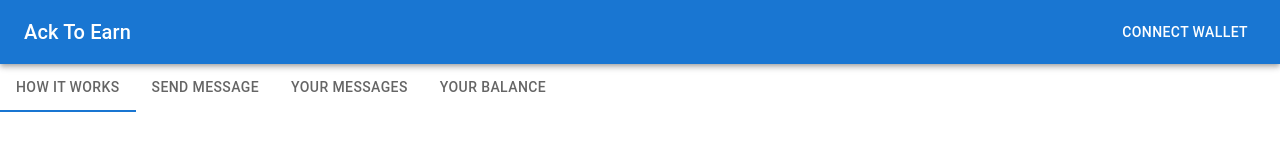
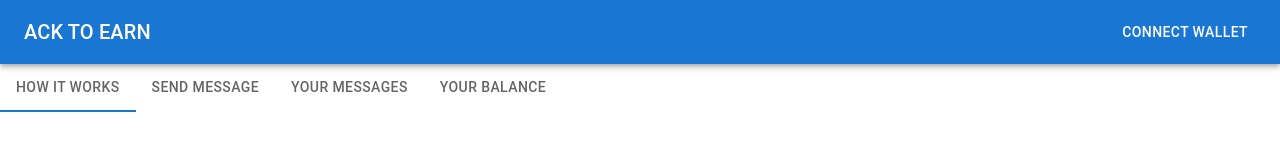
Before and after one commit to pardhaponugoti/ack_to_earn, a React (Create React App) app: page / in a window 1280 px wide. Shown: the top 149 px of the page. Built offline with nearby package versions, Linux system fonts and the light colour scheme.

Commit message:
Uppercase

```diff
--- a/src/App.js
+++ b/src/App.js
@@ -58,7 +58,7 @@ function App() {
               component="div"
               sx={{ flexGrow: 1, textAlign: "left" }}
             >
-              Ack To Earn
+              ACK TO EARN
             </Typography>
             {walletAddress ? (
               <Typography
```
